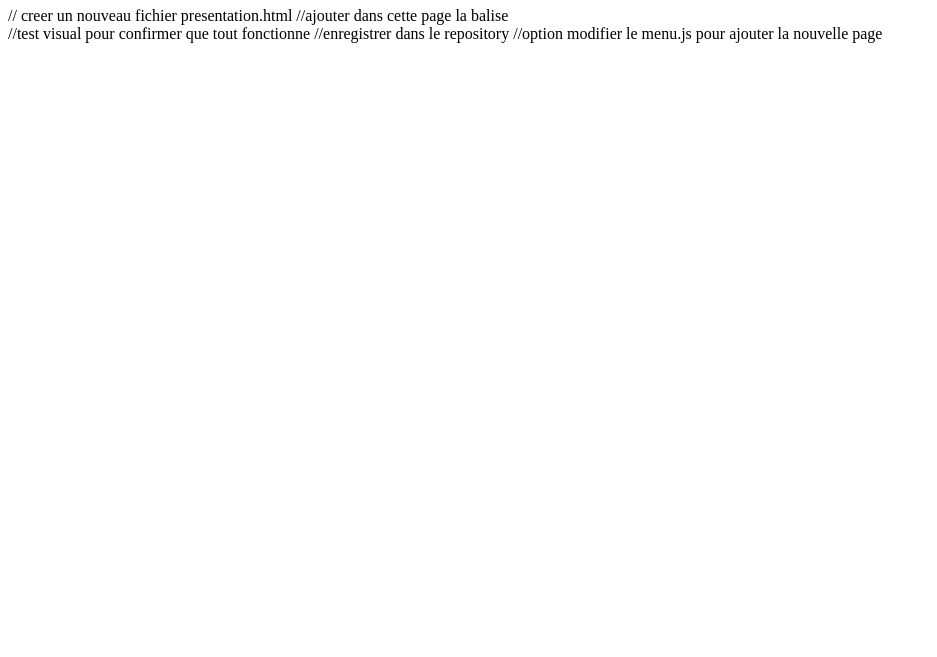
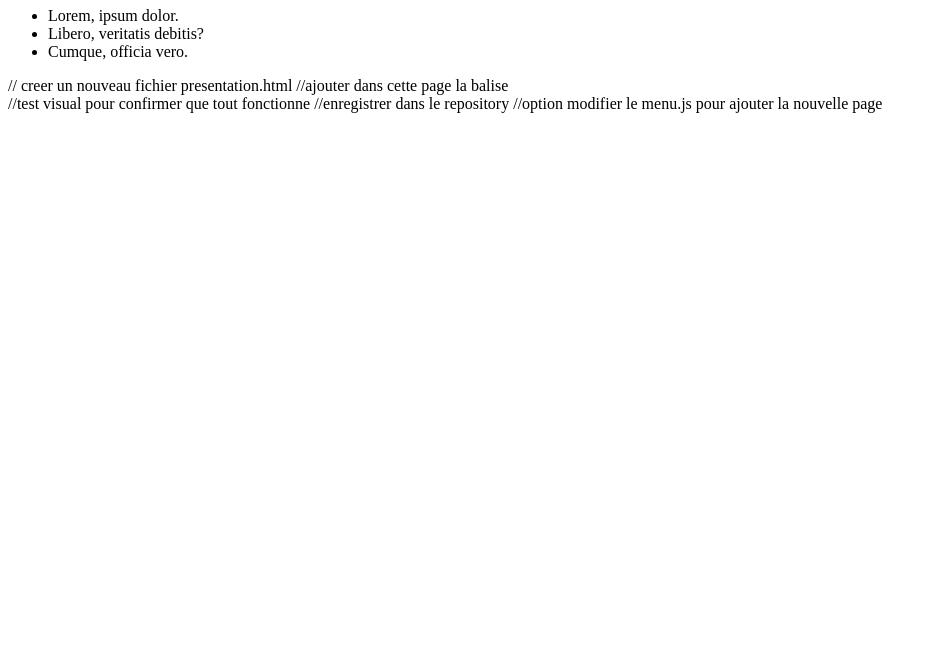
Before and after one commit to youssouf15/decouverte-git, a plain HTML site: page index.html in a window 1280 px wide. Shown: the part 143-800 px from the top of the page, without its empty margins (0-937 px from the left). Drawn offline with Linux system fonts and the light colour scheme.

Commit message:
modifcation index.html

```diff
--- a/index.html
+++ b/index.html
@@ -9,6 +9,7 @@
 <body>
     <nav id="navigation"></nav>
     <h1>nous contacter</h1>
+
     <!-- //pourriez vous creer un nouveau fichier contact.html dans le dossier git
     //ajouter un peut de html dans le fichier contact
     //ajouter ce nouveau fichier dans le repository
@@ -16,6 +17,12 @@
 
     //c:\ programme Files\git\cmd
     nav#navigation Emet tab-->
+    <!--ul>li*3>lorem3-->
+    <ul>
+        <li>Lorem, ipsum dolor.</li>
+        <li>Libero, veritatis debitis?</li>
+        <li>Cumque, officia vero.</li>
+    </ul>
 
      <script src="menu.js"></script>
 // creer un nouveau fichier  presentation.html
```
